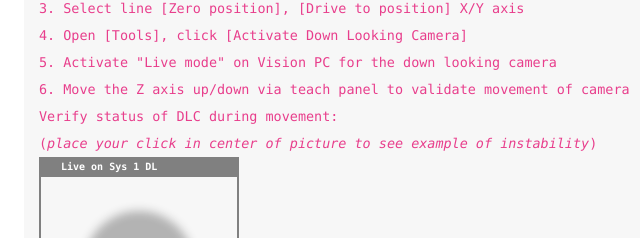
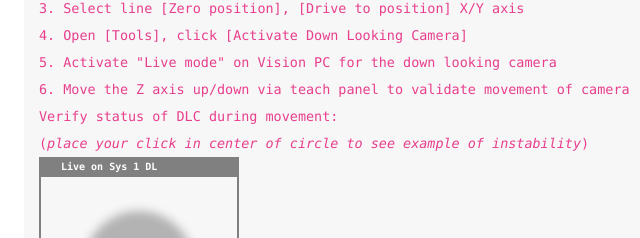
Before and after one commit to hungnmvn1995/NGACS-Handbook, a plain HTML site: page index.html in a window 1280 px wide. Shown: the part 939-1177 px from the top of the page, 391-1031 px from the left. Drawn offline with Linux system fonts and the light colour scheme.

Commit message:
Update index.html

```diff
--- a/index.html
+++ b/index.html
@@ -104,7 +104,7 @@
                   5. Activate "Live mode" on Vision PC for the down looking camera
                   6. Move the Z axis up/down via teach panel to validate movement of camera
                      Verify status of DLC during movement:
-                     (<em>place your click in center of picture to see example of instability</em>)
+                     (<em>place your click in center of circle to see example of instability</em>)
                         <div class="window">
                           <div class="title"><strong>Live on Sys 1 DL</strong></div>
                           <div id="instability" class="dlc"></div>
```
